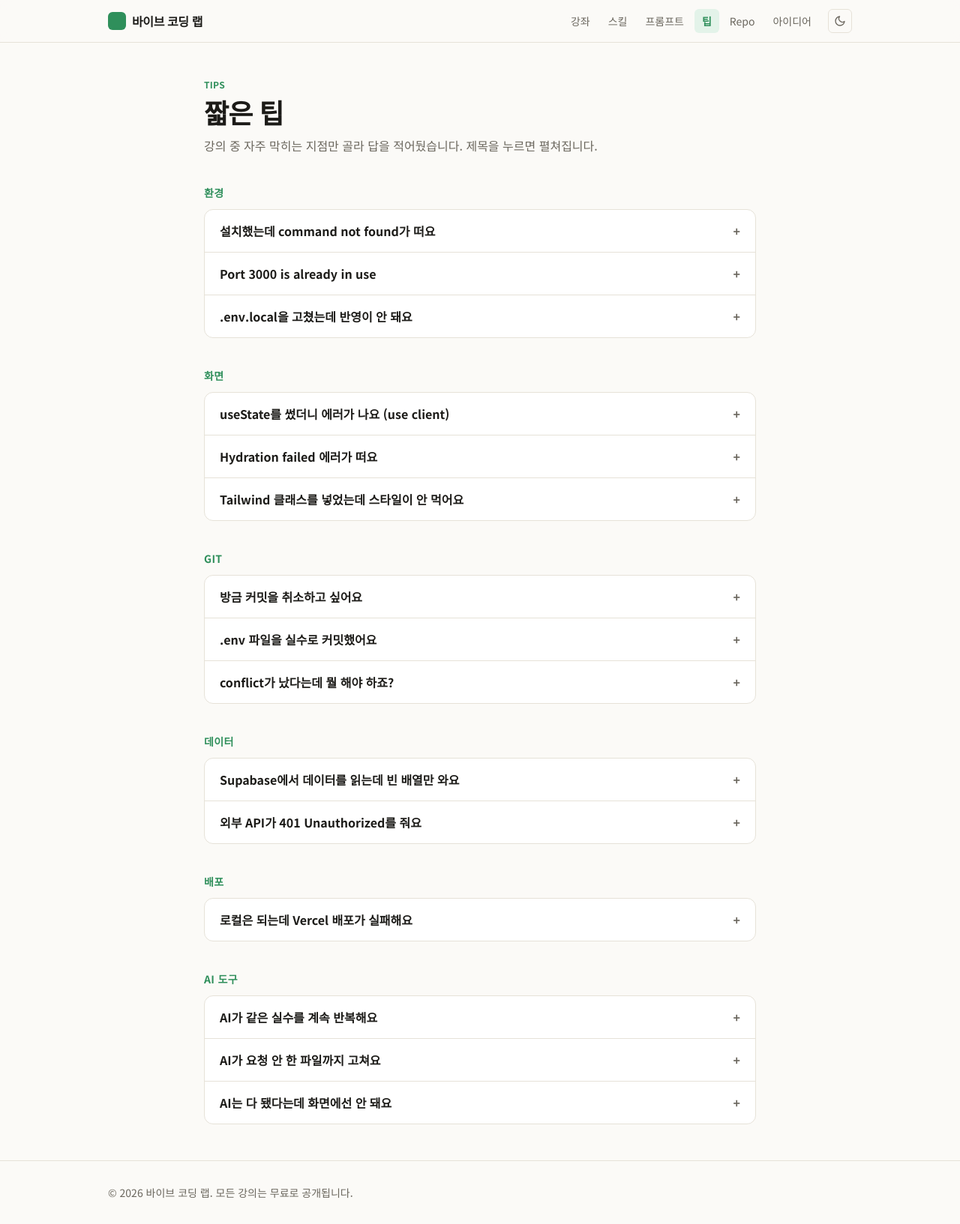
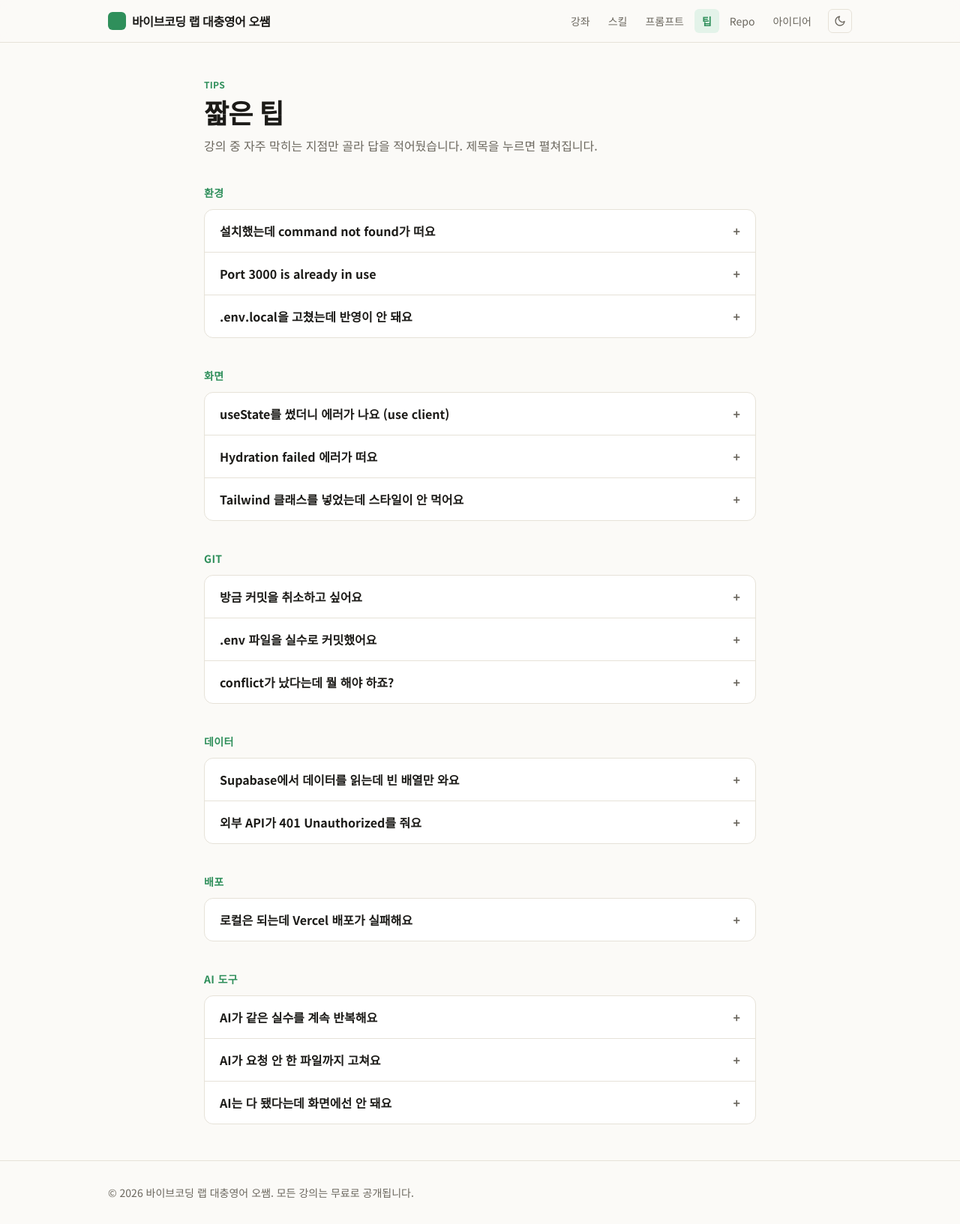
Before and after one commit to osam555/lab-site, a Next.js app: page /tips in a window 1280 px wide. Shown: the whole page at 75% size. Built offline with nearby package versions, Linux system fonts and the light colour scheme.

Commit message:
Update site title and metadata to '바이브코딩 랩 대충영어 오쌤'

```diff
--- a/src/app/layout.tsx
+++ b/src/app/layout.tsx
@@ -19,8 +19,8 @@ const mono = Geist_Mono({
 
 export const metadata: Metadata = {
   title: {
-    default: "바이브 코딩 랩",
-    template: "%s · 바이브 코딩 랩",
+    default: "바이브코딩 랩 대충영어 오쌤",
+    template: "%s · 바이브코딩 랩 대충영어 오쌤",
   },
   description:
     "코딩을 몰라도 Claude Code와 함께 홈페이지와 서비스를 만드는 무료 강의.",
@@ -46,7 +46,7 @@ export default function RootLayout({ children }: LayoutProps<"/">) {
           <nav className="mx-auto flex max-w-5xl items-center justify-between gap-4 px-4 py-3">
             <Link href="/" className="flex items-center gap-2 font-black tracking-tight">
               <span className="inline-block h-6 w-6 rounded-md bg-accent" aria-hidden />
-              <span>바이브 코딩 랩</span>
+              <span>바이브코딩 랩 대충영어 오쌤</span>
             </Link>
             <div className="flex items-center gap-3">
               <NavLinks />
@@ -57,7 +57,7 @@ export default function RootLayout({ children }: LayoutProps<"/">) {
         <main className="flex-1">{children}</main>
         <footer className="border-t border-line">
           <div className="mx-auto max-w-5xl px-4 py-8 text-sm text-muted">
-            <p>© {new Date().getFullYear()} 바이브 코딩 랩. 모든 강의는 무료로 공개됩니다.</p>
+            <p>© {new Date().getFullYear()} 바이브코딩 랩 대충영어 오쌤. 모든 강의는 무료로 공개됩니다.</p>
           </div>
         </footer>
         <Analytics />
```
Also changed, not shown: 1 other file (tests, documents, lock files or other folders).
